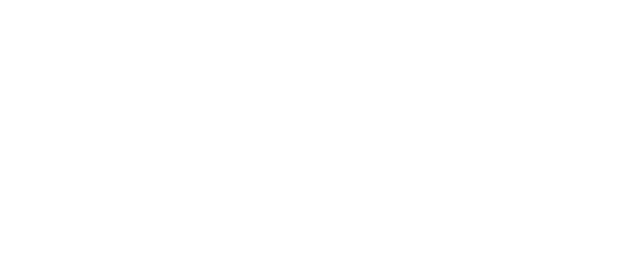
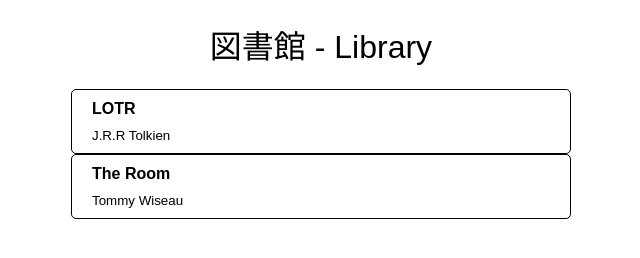
Before and after one commit to davidwt5/library, a plain HTML site: page index.html in a window 1280 px wide. Shown: the whole page, without its empty margins (319-959 px from the left). Drawn offline with Linux system fonts and the light colour scheme.

Commit message:
added sample books to the library

```diff
--- a/index.html
+++ b/index.html
@@ -9,6 +9,8 @@
     <script src="script.js" defer></script>
 </head>
 <body>
-
+    <div class="library">
+        <h1>図書館 - Library</h1>
+    </div>
 </body>
 </html>
--- a/script.js
+++ b/script.js
@@ -0,0 +1,40 @@
+let myLibrary = [];
+
+function Book(title, author) {
+    this.title = title;
+    this.author = author;
+}
+
+function addBookToLibrary(book, library) {
+    library.push(book);
+}
+
+function displayLibrary(library){
+    const libraryContainer = document.querySelector('.library');
+    for(book of library) {
+        const bookCard = createBookCard(book);
+        libraryContainer.appendChild(bookCard);
+    }
+}
+
+function createBookCard(book) {
+    let card = document.createElement("div");
+    card.classList.add("book");
+
+    let title = document.createElement("p");
+    title.classList.add("title");
+    title.innerText = book.title;
+    card.appendChild(title);
+
+    let author = document.createElement("p");
+    author.classList.add("author");
+    author.innerText = book.author;
+    card.appendChild(author);
+
+    return card;
+}
+
+addBookToLibrary(new Book("LOTR", "J.R.R Tolkien"), myLibrary);
+addBookToLibrary(new Book("The Room", "Tommy Wiseau"), myLibrary);
+
+displayLibrary(myLibrary);
--- a/style.css
+++ b/style.css
@@ -0,0 +1,32 @@
+* {
+    font-family: Arial, Helvetica, sans-serif;
+}
+
+.library {
+    width: 500px;
+    margin: auto;
+}
+
+h1 {
+    font-weight: 500;
+    text-align: center;
+}
+
+.book {
+    border: 0.5px solid black;
+    border-radius: 5px;
+}
+
+.book > p {
+    margin: 10px 20px;
+}
+
+.title {
+    font-size: medium;
+    font-weight: 800;
+}
+
+.author {
+    font-size: smaller;
+    font-weight: 100;
+}
```
